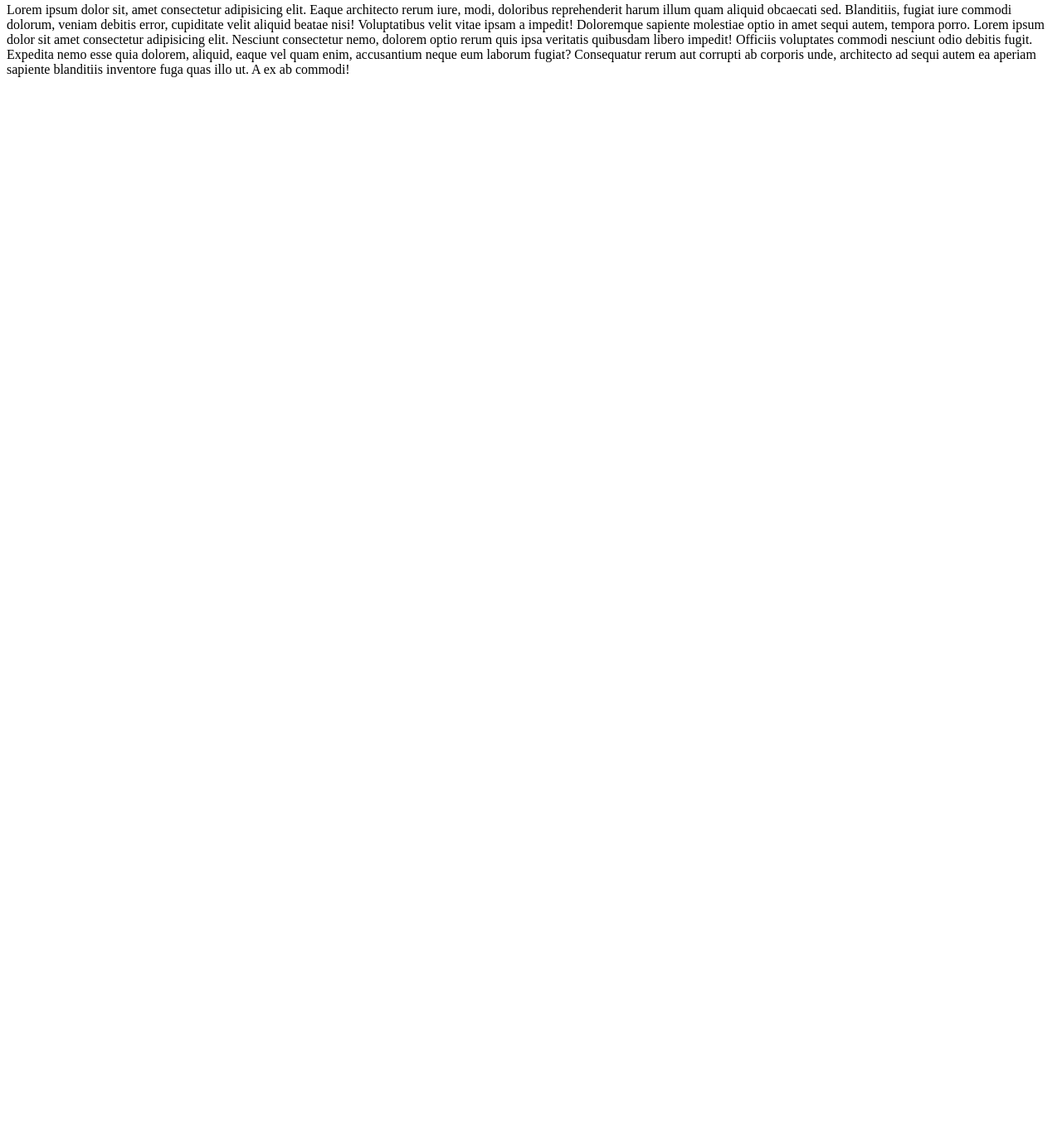
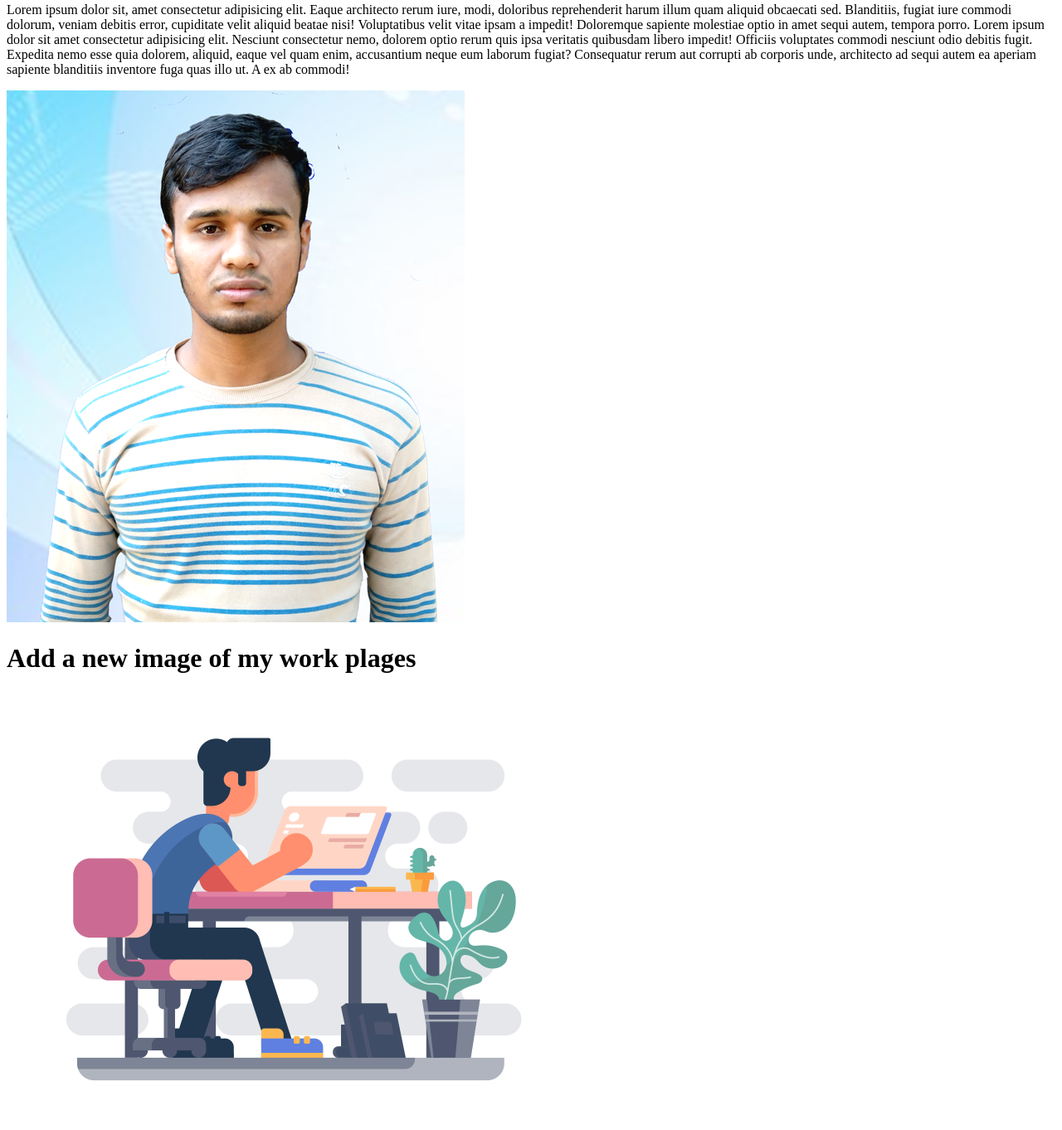
Before and after one commit to abudaudhossain/my-3nd-repo, a plain HTML site: page index.html in a window 1280 px wide. Shown: the part 77-1439 px from the top of the page at 83% size. Before the commit the page ends 800 px from the top, so only its background shows below. Drawn offline with Linux system fonts and the light colour scheme.

Commit message:
added new images

```diff
--- a/index.html
+++ b/index.html
@@ -9,5 +9,10 @@
 <body>
     <h1>This is Branch Work Repository</h1>
     <p>Lorem ipsum dolor sit, amet consectetur adipisicing elit. Eaque architecto rerum iure, modi, doloribus reprehenderit harum illum quam aliquid obcaecati sed. Blanditiis, fugiat iure commodi dolorum, veniam debitis error, cupiditate velit aliquid beatae nisi! Voluptatibus velit vitae ipsam a impedit! Doloremque sapiente molestiae optio in amet sequi autem, tempora porro. Lorem ipsum dolor sit amet consectetur adipisicing elit. Nesciunt consectetur nemo, dolorem optio rerum quis ipsa veritatis quibusdam libero impedit! Officiis voluptates commodi nesciunt odio debitis fugit. Expedita nemo esse quia dolorem, aliquid, eaque vel quam enim, accusantium neque eum laborum fugiat? Consequatur rerum aut corrupti ab corporis unde, architecto ad sequi autem ea aperiam sapiente blanditiis inventore fuga quas illo ut. A ex ab commodi!</p>
+
+    <img src="./img/profile (2).png" alt="profile-img" srcset="">
+    <h1>Add a new image of my work plages</h1>
+    <img src="/img/Man_computer.png" alt="">
+
 </body>
 </html>
```
Also changed, not shown: img/Man_computer.png (added), img/OIP (2).jpg (added), img/img-20151207-wa0001-largejpg.jpg (added), img/profile (2).png (added).
